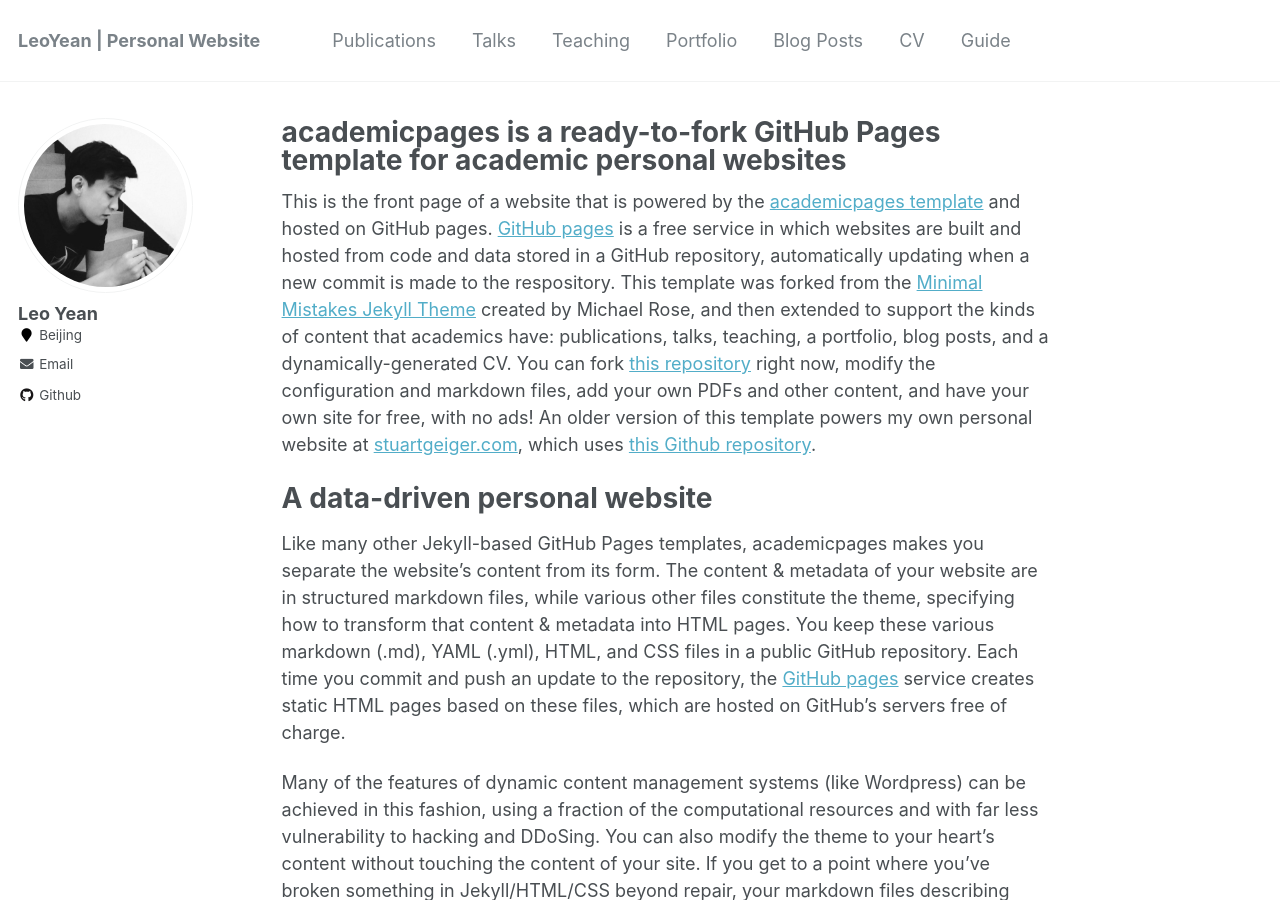
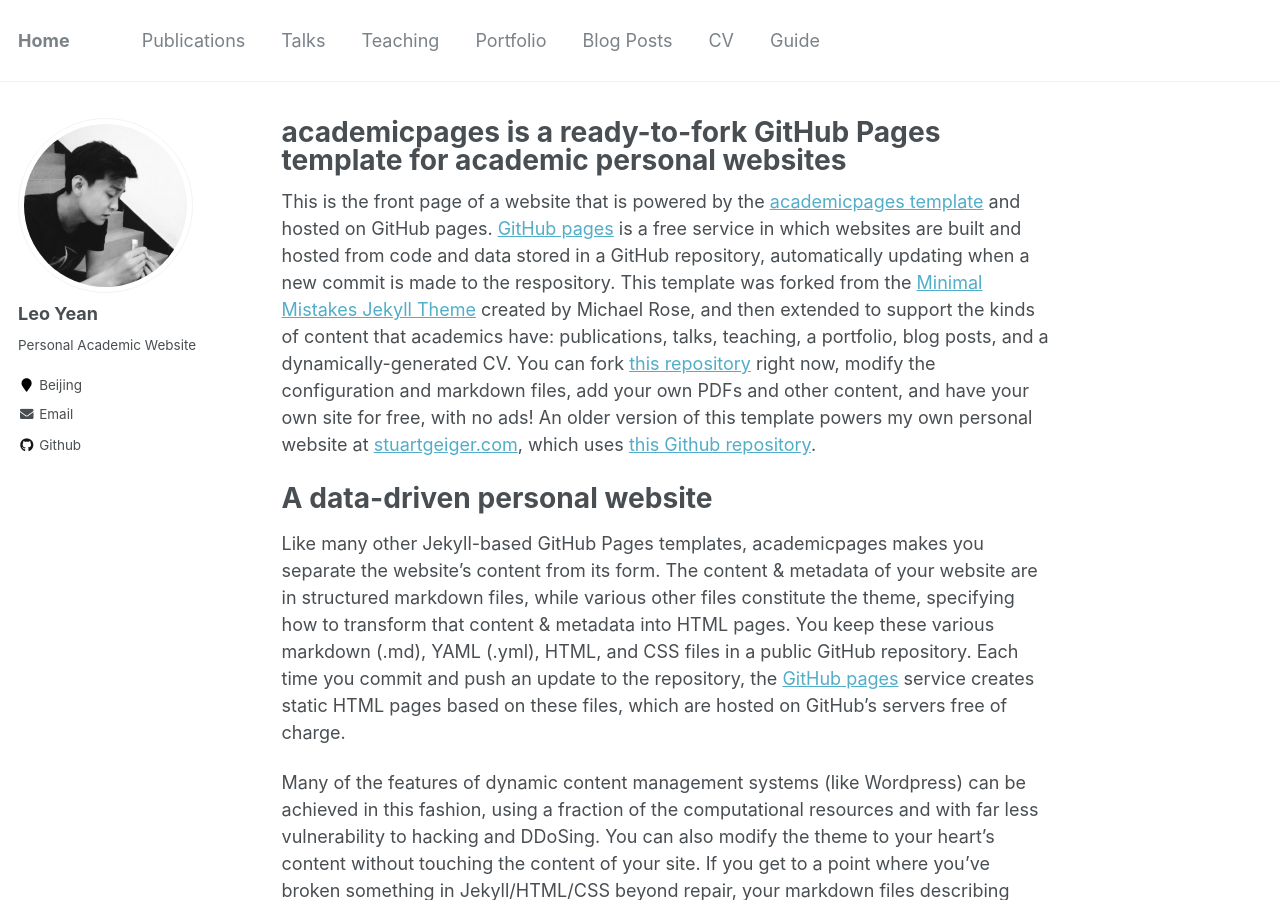
Before and after one commit to leoyean/leoyean.github.io, a Jekyll site: the page built from _pages/about.md, in a window 1280 px wide and 900 px high. Built offline with Jekyll 4.4.1, drawn with Linux system fonts in a browser that asks for light colours.

Commit message:
little fix

```diff
--- a/_config.yml
+++ b/_config.yml
@@ -7,7 +7,7 @@
 
 # Site Settings
 locale                   : "en-US"
-title                    : "LeoYean | Personal Website"
+title                    : "Home"
 title_separator          : "-"
 name                     : &name "Leo Yean"
 description              : &description "personal description"
@@ -80,9 +80,9 @@
 
 # Site Author
 author:
-  name             : "Leo Yean"
+  name             : "       Leo Yean"
   avatar           : "profile.jpg"
-  #bio              : "Your biography for the left-hand sidebar"
+  bio              : "Personal Academic Website"
   location         : "Beijing"
   employer         :
   pubmed           :
--- a/_includes/footer.html
+++ b/_includes/footer.html
@@ -1,24 +1,3 @@
 {% include base_path %}
 
-<div class="page__footer-follow">
-  <ul class="social-icons">
-    {% if site.data.ui-text[site.locale].follow_label %}
-      <li><strong>{{ site.data.ui-text[site.locale].follow_label }}</strong></li>
-    {% endif %}
-    {% if site.twitter.username %}
-      <li><a href="https://twitter.com/{{ site.twitter.username }}"><i class="fab fa-twitter-square" aria-hidden="true"></i> Twitter</a></li>
-    {% endif %}
-    {% if site.facebook.username %}
-      <li><a href="https://facebook.com/{{ site.facebook.username }}"><i class="fab fa-facebook-square" aria-hidden="true"></i> Facebook</a></li>
-    {% endif %}
-    {% if site.author.github %}
-      <li><a href="http://github.com/{{ site.author.github }}"><i class="fab fa-github" aria-hidden="true"></i> GitHub</a></li>
-    {% endif %}
-    {% if site.author.bitbucket %}
-      <li><a href="http://bitbucket.org/{{ site.author.bitbucket }}"><i class="fab fa-bitbucket" aria-hidden="true"></i> Bitbucket</a></li>
-    {% endif %}
-    <li><a href="{% if site.atom_feed.path %}{{ site.atom_feed.path }}{% else %}{{ base_path }}/feed.xml{% endif %}"><i class="fa fa-fw fa-rss-square" aria-hidden="true"></i> {{ site.data.ui-text[site.locale].feed_label | default: "Feed" }}</a></li>
-  </ul>
-</div>
-
 <div class="page__footer-copyright">&copy; {{ site.time | date: '%Y' }} {{ site.name | default: site.title }}. {{ site.data.ui-text[site.locale].powered_by | default: "Powered by" }} Jekyll &amp; AcademicPages, a fork of Minimal Mistakes.</div>
```
